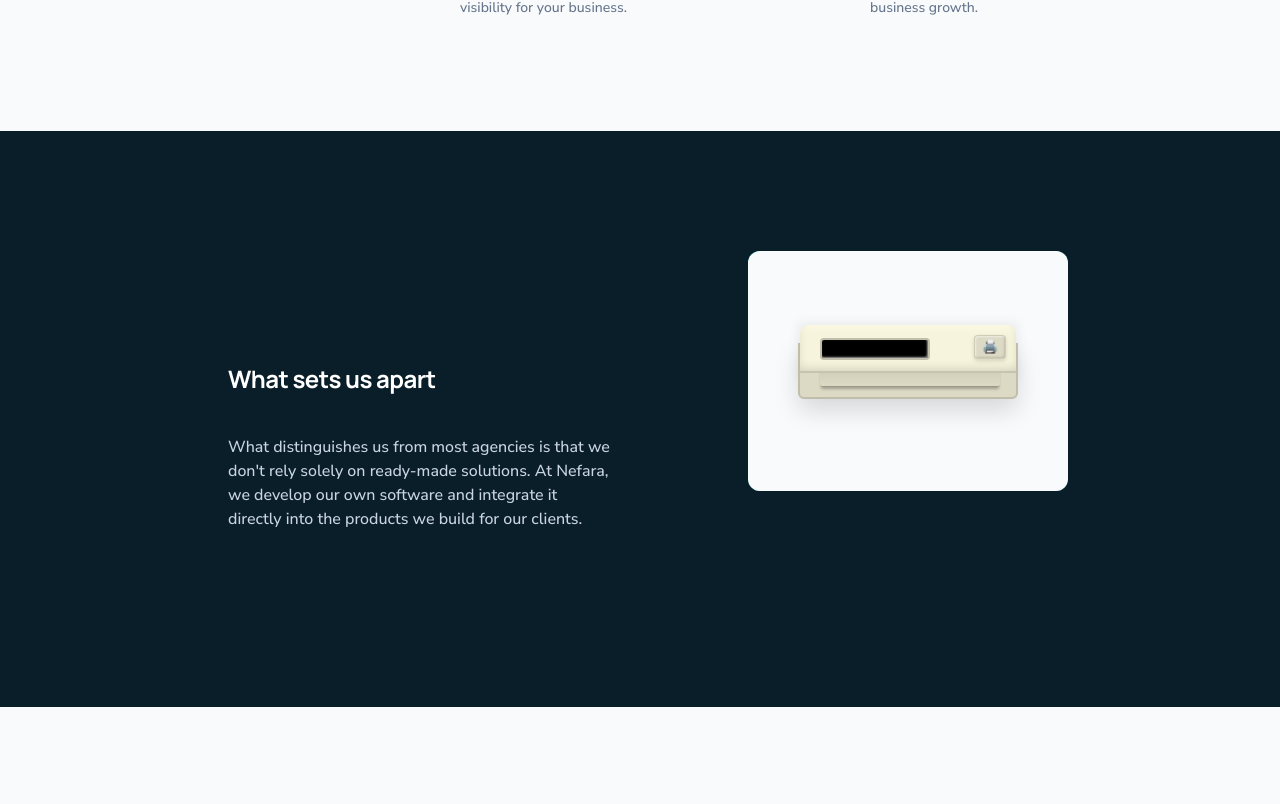
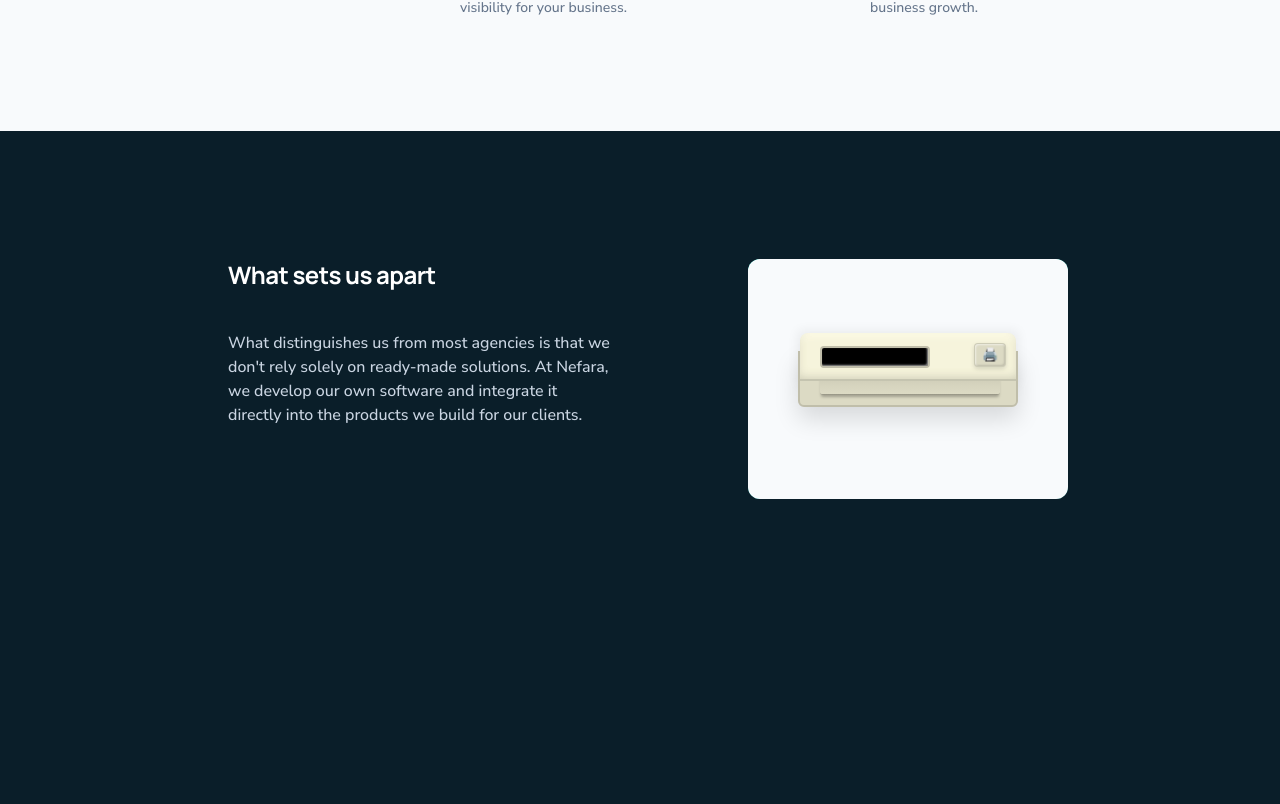
Before and after one commit to nefara-bg/Nefara-Web, a Next.js app in the folder client/: page /en/services in a window 1280 px wide. Shown: the part 556-1360 px from the top of the page. Built offline with nearby package versions, Linux system fonts and the light colour scheme.

Commit message:
Sticky section

```diff
--- a/client/src/components/ui/sticky-scroll-reveal.tsx
+++ b/client/src/components/ui/sticky-scroll-reveal.tsx
@@ -2,6 +2,9 @@
 import React, { createContext, useContext, useEffect, useRef, useState } from "react";
 import { cn } from "@/lib/utils";
 import gsap from "gsap";
+import { ScrollTrigger } from "gsap/ScrollTrigger";
+
+gsap.registerPlugin(ScrollTrigger);
 
 // Observable value that replaces Framer Motion's MotionValue for scroll progress
 export class ScrollValue {
@@ -52,31 +55,33 @@ export const StickyScroll = ({
         "linear-gradient(to bottom right, hsl(174, 100%, 38%), hsl(174, 70%, 22%))",
     ];
 
-    // Track scroll within container and update ScrollValue
+    // Track window scroll progress through the section
     useEffect(() => {
         const container = ref.current;
         if (!container) return;
 
         const sv = scrollValueRef.current;
+        const cardsBreakpoints = content.map((_, i) => i / cardLength);
 
-        const onScroll = () => {
-            const scrollTop = container.scrollTop;
-            const scrollHeight = container.scrollHeight - container.clientHeight;
-            const progress = scrollHeight > 0 ? scrollTop / scrollHeight : 0;
-            sv.set(progress);
+        const trigger = ScrollTrigger.create({
+            trigger: container,
+            start: "top top",
+            end: "bottom top",
+            onUpdate: (self) => {
+                const progress = self.progress;
+                sv.set(progress);
 
-            const cardsBreakpoints = content.map((_, i) => i / cardLength);
-            const closest = cardsBreakpoints.reduce((acc, bp, i) =>
-                Math.abs(progress - bp) < Math.abs(progress - cardsBreakpoints[acc]) ? i : acc
-            , 0);
-            setActiveCard(closest);
-        };
+                const closest = cardsBreakpoints.reduce((acc, bp, i) =>
+                    Math.abs(progress - bp) < Math.abs(progress - cardsBreakpoints[acc]) ? i : acc
+                , 0);
+                setActiveCard(closest);
+            },
+        });
 
-        container.addEventListener("scroll", onScroll, { passive: true });
-        return () => container.removeEventListener("scroll", onScroll);
+        return () => trigger.kill();
     }, [cardLength, content]);
 
-    // Initial opacity animation (mirrors Framer's initial:0 → animate to 1 or 0.3)
+    // Initial opacity animation (mirrors original initial:0 → 1 or 0.3)
     useEffect(() => {
         textRefs.current.forEach((el, i) => {
             if (!el) return;
@@ -108,16 +113,17 @@ export const StickyScroll = ({
     return (
         <div
             ref={ref}
-            className="h-[36rem] overflow-y-auto flex justify-center relative space-x-30 p-10 [&::-webkit-scrollbar]:hidden [-ms-overflow-style:none] [scrollbar-width:none]"
+            className="flex justify-center relative space-x-30 px-10"
             style={{ backgroundColor: backgroundColors[0] }}
         >
             <div className="relative flex items-start px-4">
                 <div className="max-w-2xl">
                     {content.map((item, index) => (
-                        <div key={item.title + index} className="my-48">
+                        <div key={item.title + index} className="relative min-h-screen py-32">
                             <div
                                 ref={el => { textRefs.current[index] = el; }}
                                 style={{ opacity: 0 }}
+                                className="sticky top-32"
                             >
                                 <h2 className="text-2xl font-bold text-white">
                                     {item.title}
@@ -135,7 +141,7 @@ export const StickyScroll = ({
                 ref={gradientRef}
                 style={{ background: linearGradients[0] }}
                 className={cn(
-                    "hidden lg:block h-60 w-80 rounded-xl sticky top-[5rem]",
+                    "hidden lg:block h-60 w-80 rounded-xl sticky top-32 self-start my-32",
                     contentClassName
                 )}
             >
```
